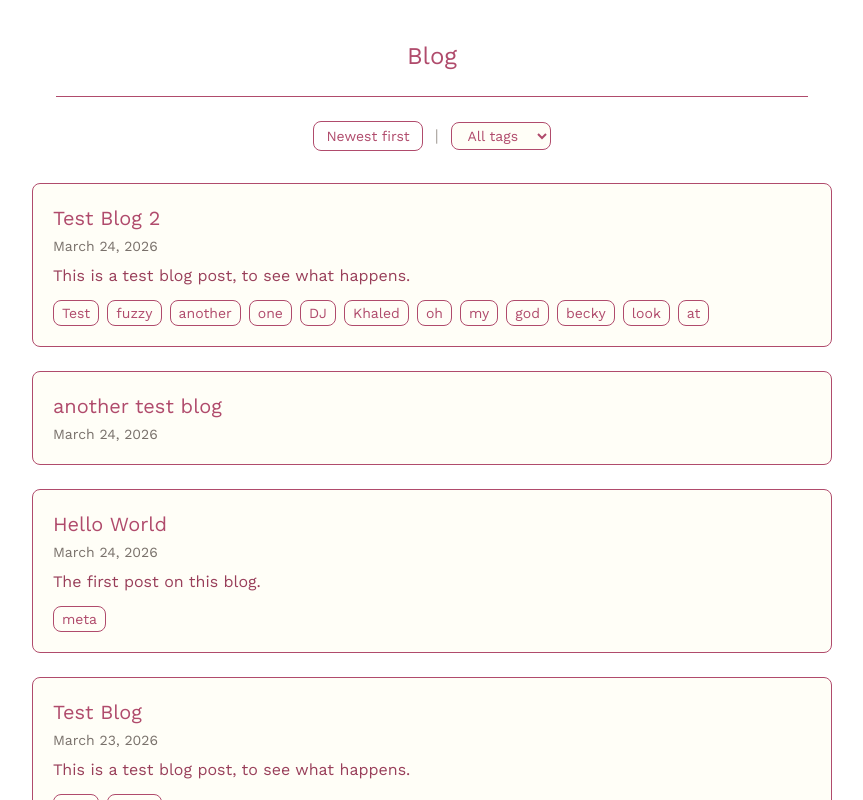
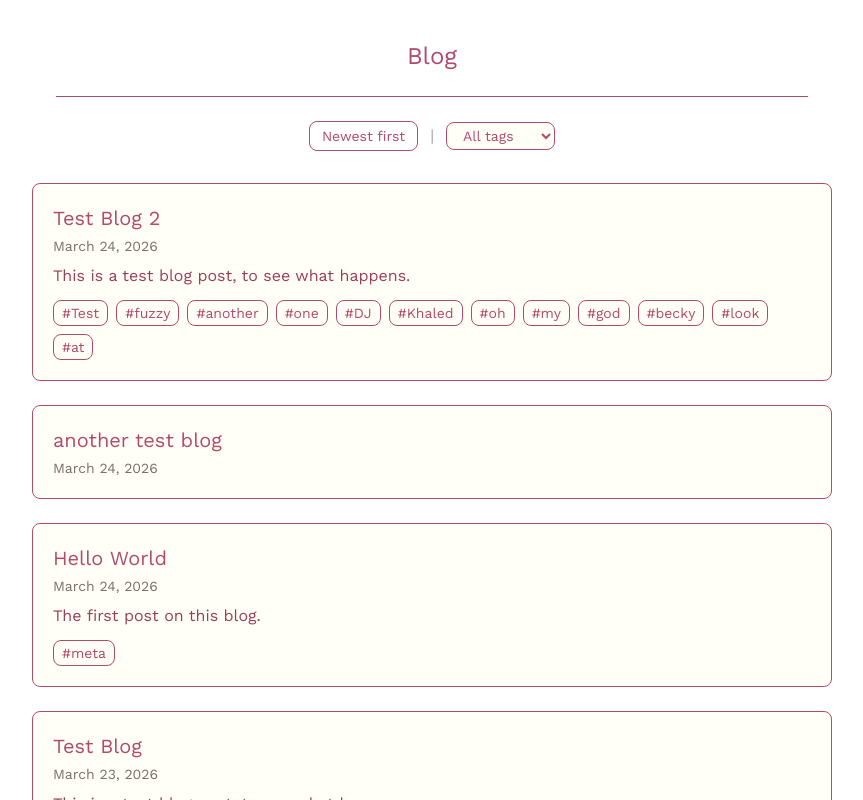
Before and after one commit to jacob-fm/portfolio-site-react, a React (Vite) app: page /blog in a window 1280 px wide. Shown: the top 800 px of the page, without its empty margins (208-1071 px from the left). Built offline with nearby package versions, Linux system fonts and the light colour scheme.

Commit message:
tags always render with hashtag char first

```diff
--- a/src/routes/Blog.jsx
+++ b/src/routes/Blog.jsx
@@ -44,7 +44,7 @@ export default function Blog() {
               >
                 <option value="">All tags</option>
                 {allTags.map((tag) => (
-                  <option key={tag} value={tag}>{tag}</option>
+                  <option key={tag} value={tag}>#{tag}</option>
                 ))}
               </select>
             ) : (
@@ -57,7 +57,7 @@ export default function Blog() {
                     : "text-primary hover:text-pink-500 hover:border-pink-500"
                     }`}
                 >
-                  {tag}
+                  #{tag}
                 </button>
               ))
             )}
@@ -94,7 +94,7 @@ export default function Blog() {
                       key={tag}
                       className="text-sm px-2 py-0.5 border border-primary rounded-lg text-primary"
                     >
-                      {tag}
+                      #{tag}
                     </span>
                   ))}
                 </div>
--- a/src/routes/BlogPost.jsx
+++ b/src/routes/BlogPost.jsx
@@ -47,7 +47,7 @@ export default function BlogPost() {
               key={tag}
               className="text-sm px-2 py-0.5 border border-primary rounded-lg text-primary"
             >
-              {tag}
+              #{tag}
             </span>
           ))}
         </div>
```
